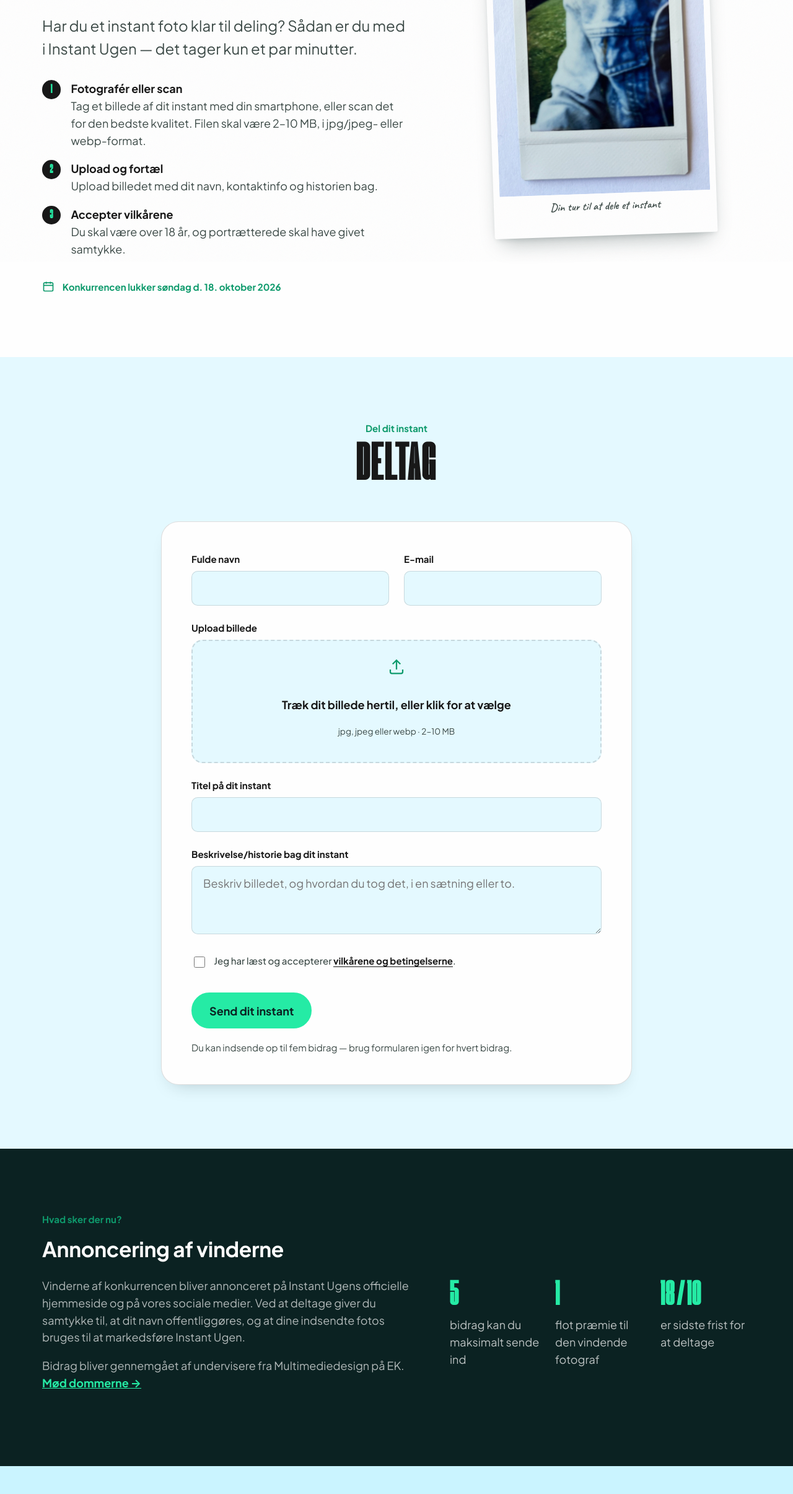
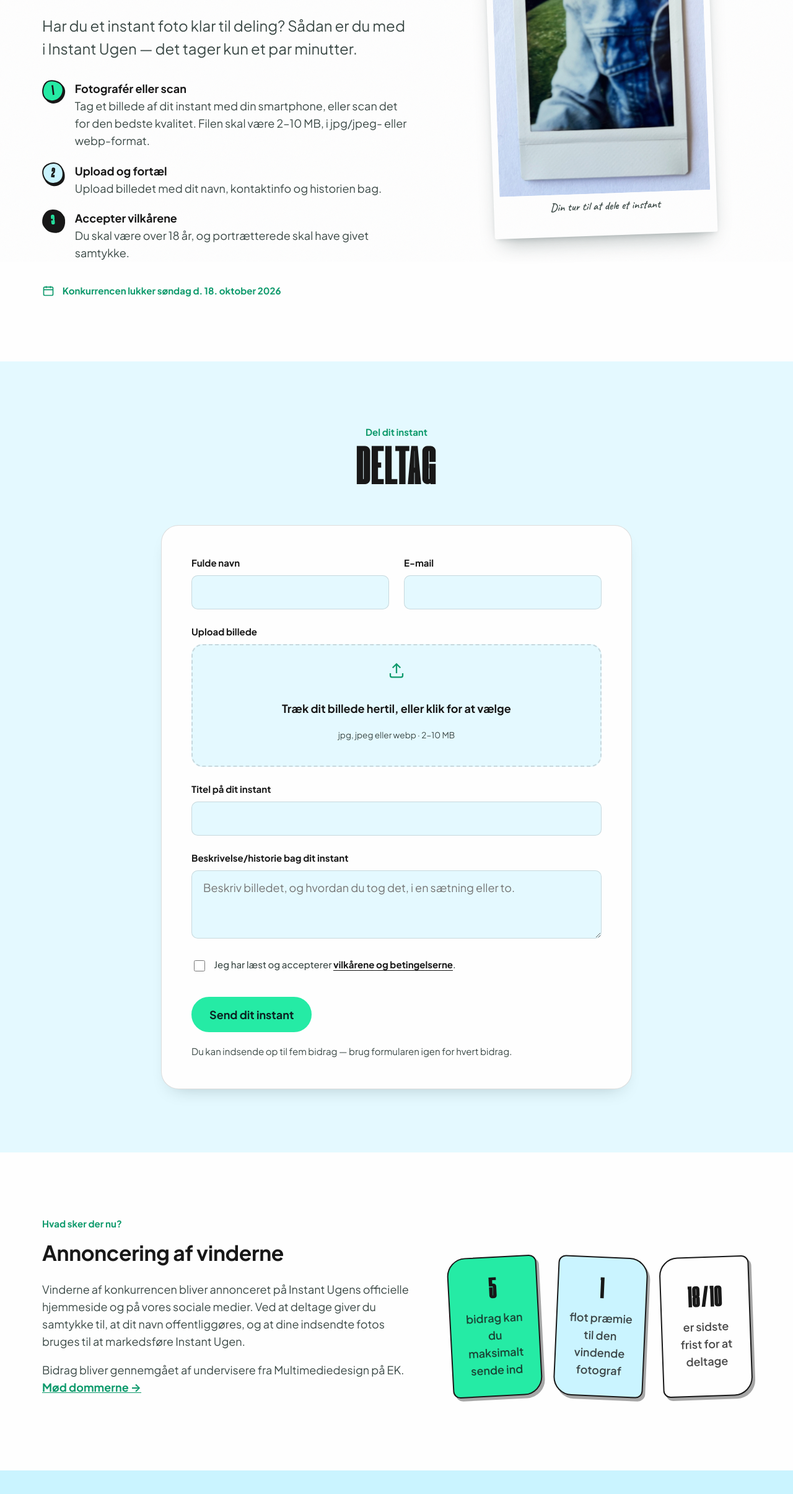
Before and after one commit to allynavarro/instant-ugen, a website: page del-dine-instants.html in a window 1280 px wide. Shown: the part 378-2788 px from the top of the page at 62% size. Drawn offline with Linux system fonts and the light colour scheme.

Commit message:
Færdig med del dine instants

```diff
--- a/css/form.css
+++ b/css/form.css
@@ -7,14 +7,31 @@
 }
 .page-intro .wrap.split{ align-items: flex-start; }
 .page-intro .split-media .polaroid{ width: min(360px, 100%); transform: rotate(-2deg); }
-.mini-steps{ list-style: none; margin: 2rem 0 0; padding: 0; display: flex; flex-direction: column; gap: 1.1rem; counter-reset: mini; }
-.mini-steps li{ display: flex; gap: 1rem; align-items: flex-start; }
+.mini-steps{ list-style: none; margin: 2rem 0 0; padding: 0; display: flex; flex-direction: column; gap: 1.3rem; counter-reset: mini; }
+.mini-steps li{ display: flex; gap: 1.1rem; align-items: flex-start; }
 .mini-steps li::before{
   counter-increment: mini; content: counter(mini);
-  font-family: var(--f-display); font-size: 1.3rem; line-height: 1.6rem; width: 1.9rem; height: 1.9rem;
-  border-radius: 50%; background: var(--ink); color: var(--mint); display: flex; align-items: center; justify-content: center;
-  flex: none;
+  font-family: var(--f-display); font-size: 1.4rem; line-height: 1.6rem; width: 2.2rem; height: 2.2rem;
+  border: 2.5px solid var(--ink); box-shadow: 2px 3px 0 var(--ink);
+  display: flex; align-items: center; justify-content: center;
+  flex: none; transition: transform .2s var(--ease);
 }
+.mini-steps li:nth-child(1)::before{
+  background: var(--mint); color: var(--ink);
+  border-radius: 42% 58% 55% 45% / 55% 45% 55% 45%;
+  transform: rotate(-7deg);
+}
+.mini-steps li:nth-child(2)::before{
+  background: var(--blue); color: var(--ink);
+  border-radius: 55% 45% 48% 52% / 45% 55% 45% 55%;
+  transform: rotate(5deg);
+}
+.mini-steps li:nth-child(3)::before{
+  background: var(--ink); color: var(--mint);
+  border-radius: 48% 52% 42% 58% / 58% 42% 55% 45%;
+  transform: rotate(-4deg);
+}
+.mini-steps li:hover::before{ transform: rotate(0deg) scale(1.08); }
 .mini-steps p{ margin: 0; color: var(--ink-soft); }
 .mini-steps strong{ display: block; color: var(--ink); }
 
@@ -106,9 +123,24 @@
 
 /* stats trio */
 .expect-trio{
-  display: grid; grid-template-columns: repeat(3, 1fr); gap: 1.5rem; margin-top: 3rem;
+  display: grid; grid-template-columns: repeat(3, 1fr); gap: 1.6rem; margin-top: 3rem;
 }
 @media (max-width: 700px){ .expect-trio{ grid-template-columns: 1fr; } }
-.expect-item{ text-align: left; }
-.expect-item .big{ font-family: var(--f-display); font-size: clamp(2.4rem,5vw,3.6rem); line-height: 1; color: var(--mint); }
-.expect-item p{ color: rgba(255,255,255,.72); margin: .4rem 0 0; max-width: 26ch; }
+.expect-item{
+  text-align: center; padding: 1.7rem 1rem;
+  border: 2.5px solid var(--ink); box-shadow: 4px 5px 0 rgba(0,0,0,.35);
+  display: flex; flex-direction: column; align-items: center; justify-content: center;
+  transition: transform .2s var(--ease);
+}
+.expect-item:hover{ transform: rotate(0deg) scale(1.04); }
+.expect-trio .expect-item:nth-child(1){
+  background: var(--mint); border-radius: 30px 12px 30px 12px; transform: rotate(-3deg);
+}
+.expect-trio .expect-item:nth-child(2){
+  background: var(--blue); border-radius: 12px 30px 12px 30px; transform: rotate(2.5deg);
+}
+.expect-trio .expect-item:nth-child(3){
+  background: var(--paper); border-radius: 30px 12px 30px 12px; transform: rotate(-2deg);
+}
+.expect-item .big{ font-family: var(--f-display); font-size: clamp(2.2rem,4.6vw,3rem); line-height: 1; color: var(--ink); display: block; }
+.expect-item p{ color: var(--ink); opacity: .78; margin: .5rem 0 0; max-width: 18ch; font-weight: 600; }
--- a/del-dine-instants.html
+++ b/del-dine-instants.html
@@ -9,7 +9,7 @@
 <link rel="stylesheet" href="css/style.css?v=5">
 <link rel="stylesheet" href="css/layout.css?v=5">
 <link rel="stylesheet" href="css/home.css?v=4">
-<link rel="stylesheet" href="css/form.css?v=3">
+<link rel="stylesheet" href="css/form.css?v=6">
 </head>
 <body>
 <a class="skip-link" href="#main">Spring til indhold</a>
@@ -145,14 +145,14 @@
     </div>
   </section>
 
-  <section class="section section--deep">
+  <section class="section section--paper">
     <div class="wrap">
       <div class="split reveal">
         <div class="split-copy">
           <p class="kicker">Hvad sker der nu?</p>
-          <h2 style="font-size: var(--step2); margin-bottom:.6em;">Annoncering af vinderne</h2>
+          <h2 style="font-size: var(--step2); margin-bottom:.6em; color: var(--ink);">Annoncering af vinderne</h2>
           <p class="ink-soft">Vinderne af konkurrencen bliver annonceret på Instant Ugens officielle hjemmeside og på vores sociale medier. Ved at deltage giver du samtykke til, at dit navn offentliggøres, og at dine indsendte fotos bruges til at markedsføre Instant Ugen.</p>
-          <p class="ink-soft">Bidrag bliver gennemgået af undervisere fra Multimediedesign på EK. <a href="info.html#dommerne" style="color:var(--mint); font-weight:700;">Mød dommerne →</a></p>
+          <p class="ink-soft">Bidrag bliver gennemgået af undervisere fra Multimediedesign på EK. <a href="info.html#dommerne" style="color:var(--mint-deep); font-weight:700;">Mød dommerne →</a></p>
         </div>
         <div>
           <div class="expect-trio">
```
